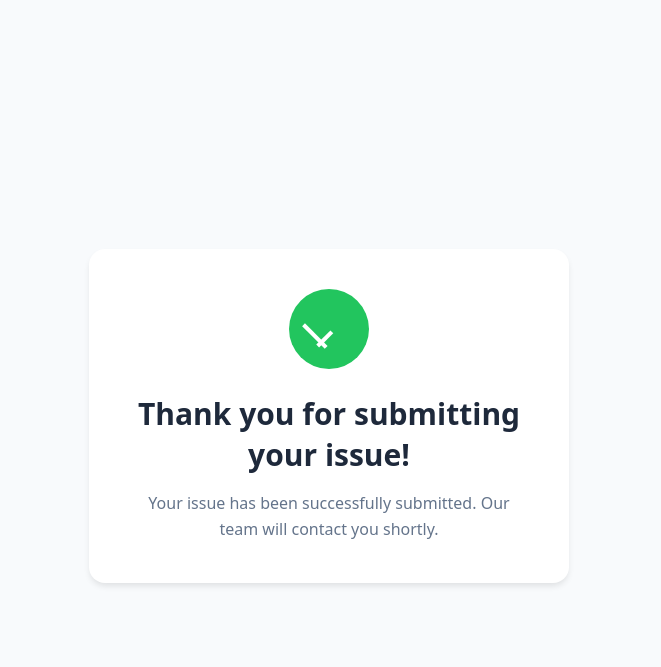
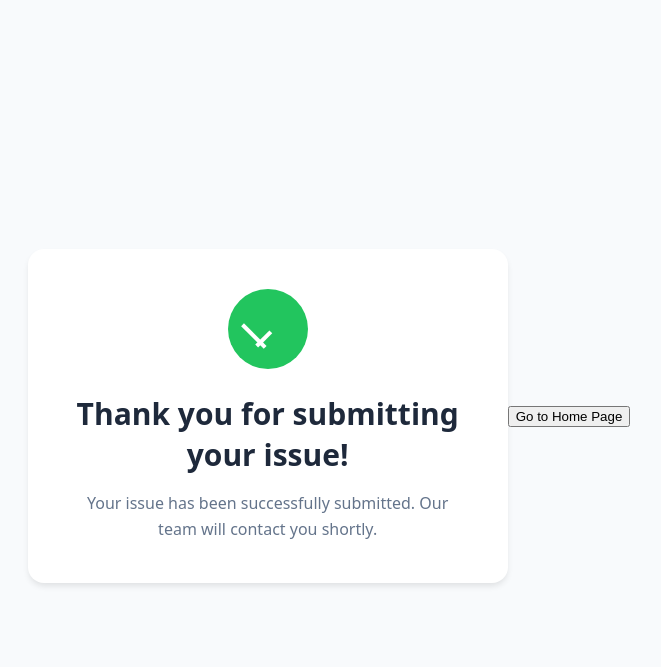
Before and after one commit to Tushar051/gas_Utility, a Django app: template request/templates/success.html in a window 1280 px wide. Shown: the top 667 px of the page, without its empty margins (311-972 px from the left). Run offline with Django 5.2, Linux system fonts and the light colour scheme; the template is opened without the code that fills it, so the values that code supplies are empty.

Commit message:
Done with sysytem

```diff
--- a/request/templates/success.html
+++ b/request/templates/success.html
@@ -174,5 +174,7 @@
     <div class="popup">
         Issue submitted successfully!
     </div>
+
+    <button onclick="window.location.href='/'">Go to Home Page</button>
 </body>
 </html>
```
Also changed, not shown: db.sqlite3, requirements.txt (added).
